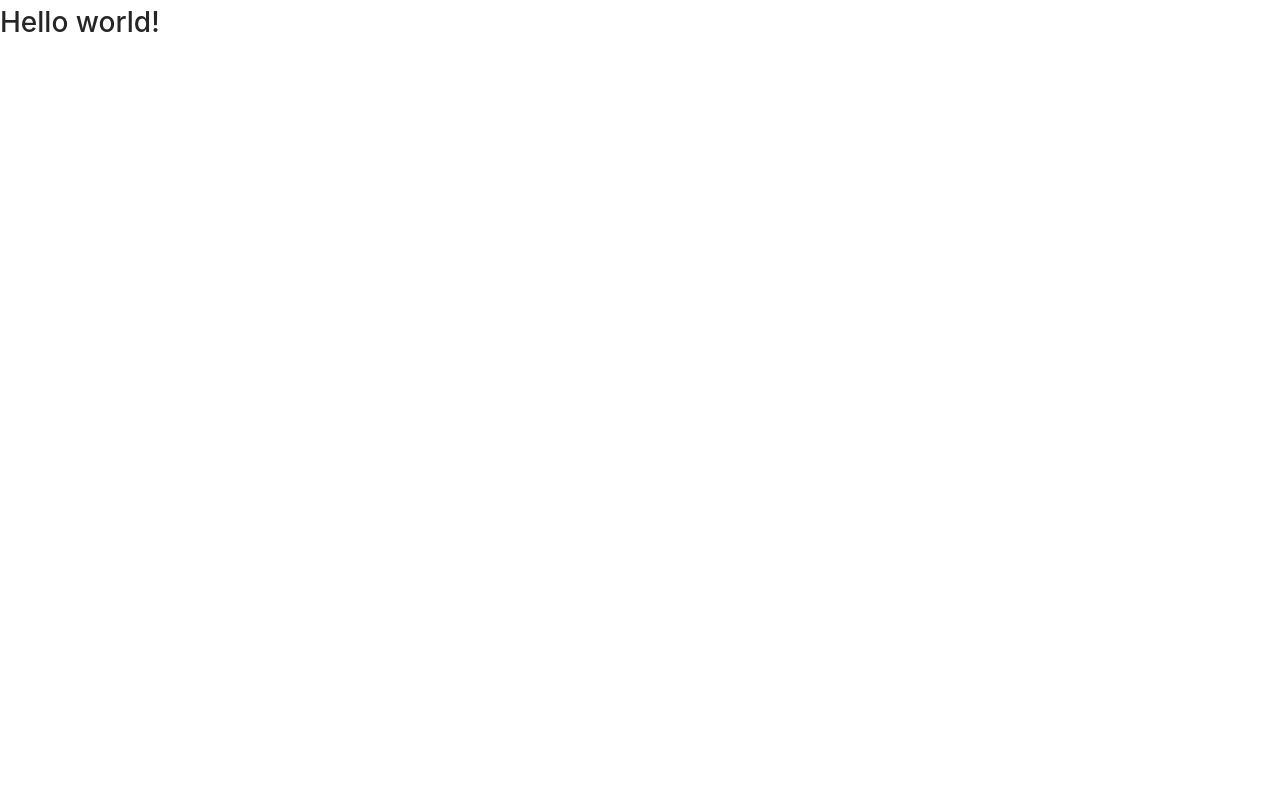
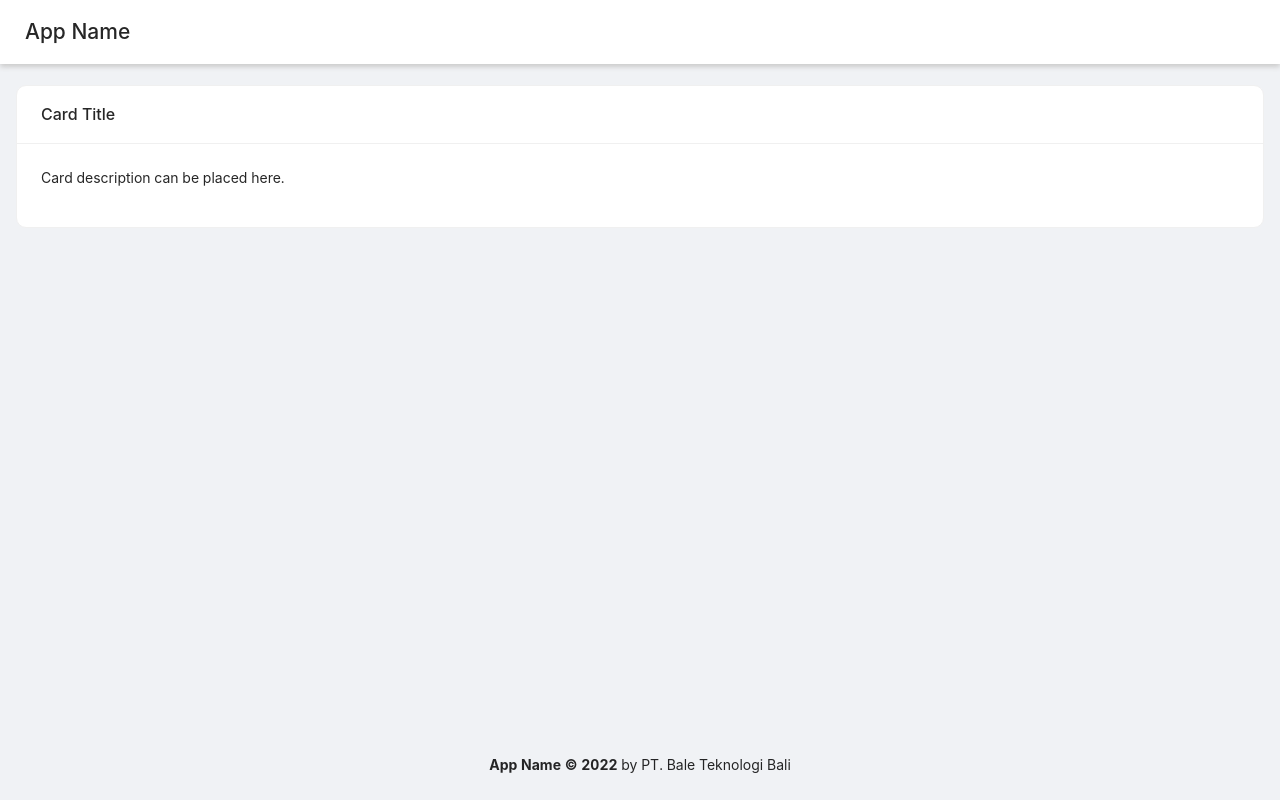
Before and after one commit to aryaindratanaya/Tanis-Frontpage, a Next.js app: page / in a window 1280 px wide. Built offline with nearby package versions, Linux system fonts and the light colour scheme.

Commit message:
Create the app layout

```diff
--- /dev/null
+++ b/src/components/_App/TheContent.tsx
@@ -0,0 +1,7 @@
+import { ReactNode } from 'react'
+import { Content } from 'antd/lib/layout/layout'
+import s from 'styles/_App/TheContent.module.css'
+
+export default function TheContent({ children }: { children: ReactNode }) {
+  return <Content className={s.content}>{children}</Content>
+}
--- /dev/null
+++ b/src/components/_App/TheFooter.tsx
@@ -0,0 +1,10 @@
+import { Footer } from 'antd/lib/layout/layout'
+
+export default function TheFooter() {
+  return (
+    <Footer style={{ textAlign: 'center' }}>
+      <strong>App Name © {new Date().getFullYear()}</strong> by PT. Bale
+      Teknologi Bali
+    </Footer>
+  )
+}
--- /dev/null
+++ b/src/components/_App/TheHeader.tsx
@@ -0,0 +1,10 @@
+import { Header } from 'antd/lib/layout/layout'
+import s from 'styles/_App/TheHeader.module.css'
+
+export default function TheHeader() {
+  return (
+    <Header className={s.header}>
+      <h1>App Name</h1>
+    </Header>
+  )
+}
--- /dev/null
+++ b/src/components/_App/TheLayout.tsx
@@ -0,0 +1,15 @@
+import { ReactNode } from 'react'
+import Layout from 'antd/lib/layout/layout'
+import TheHeader from './TheHeader'
+import TheContent from './TheContent'
+import TheFooter from './TheFooter'
+
+export default function TheLayout({ children }: { children: ReactNode }) {
+  return (
+    <Layout>
+      <TheHeader />
+      <TheContent>{children}</TheContent>
+      <TheFooter />
+    </Layout>
+  )
+}
--- a/src/pages/_app.tsx
+++ b/src/pages/_app.tsx
@@ -1,6 +1,7 @@
 import 'styles/antd.less'
 import Head from 'next/head'
 import type { AppProps } from 'next/app'
+import TheLayout from 'components/_App/TheLayout'
 
 function MyApp({ Component, pageProps }: AppProps) {
   return (
@@ -21,7 +22,9 @@ function MyApp({ Component, pageProps }: AppProps) {
         <link rel="canonical" href="/"></link>
       </Head>
 
-      <Component {...pageProps} />
+      <TheLayout>
+        <Component {...pageProps} />
+      </TheLayout>
     </>
   )
 }
--- a/src/pages/index.tsx
+++ b/src/pages/index.tsx
@@ -1,7 +1,12 @@
 import type { NextPage } from 'next'
+import Card from 'antd/lib/card/Card'
 
 const Home: NextPage = () => {
-  return <h1>Hello world!</h1>
+  return (
+    <Card title="Card Title">
+      <p>Card description can be placed here.</p>
+    </Card>
+  )
 }
 
 export default Home
--- /dev/null
+++ b/src/styles/_App/TheContent.module.css
@@ -0,0 +1,5 @@
+.content {
+  overflow: initial;
+  min-height: calc(100vh - 155px);
+  margin: 21px 16px 0;
+}
--- /dev/null
+++ b/src/styles/_App/TheHeader.module.css
@@ -0,0 +1,5 @@
+.header {
+  background-color: white;
+  padding: 0 25px 0 25px;
+  box-shadow: 0 3px 5px #ccc;
+}
```
